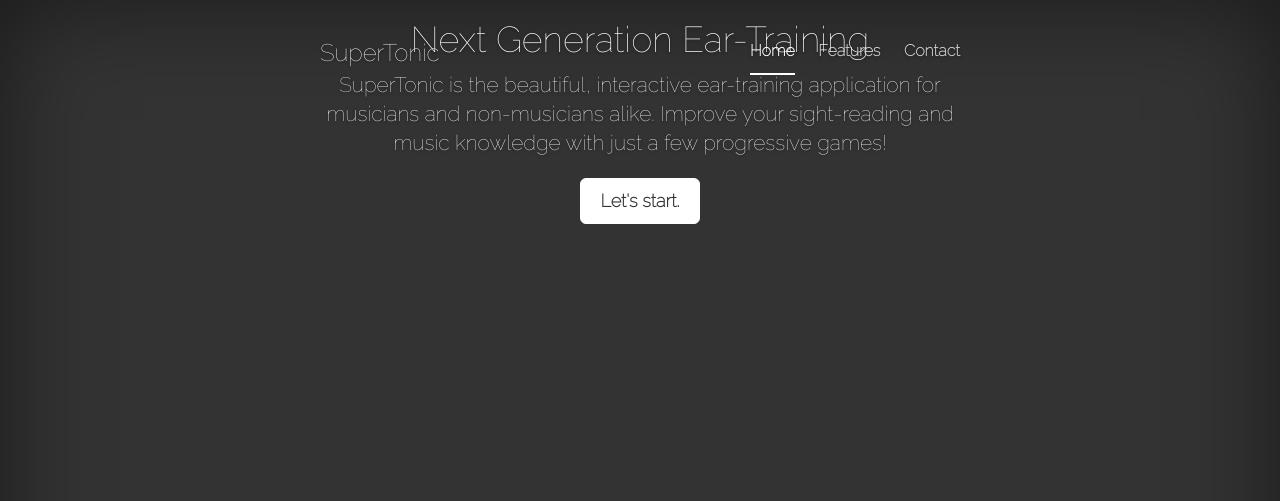
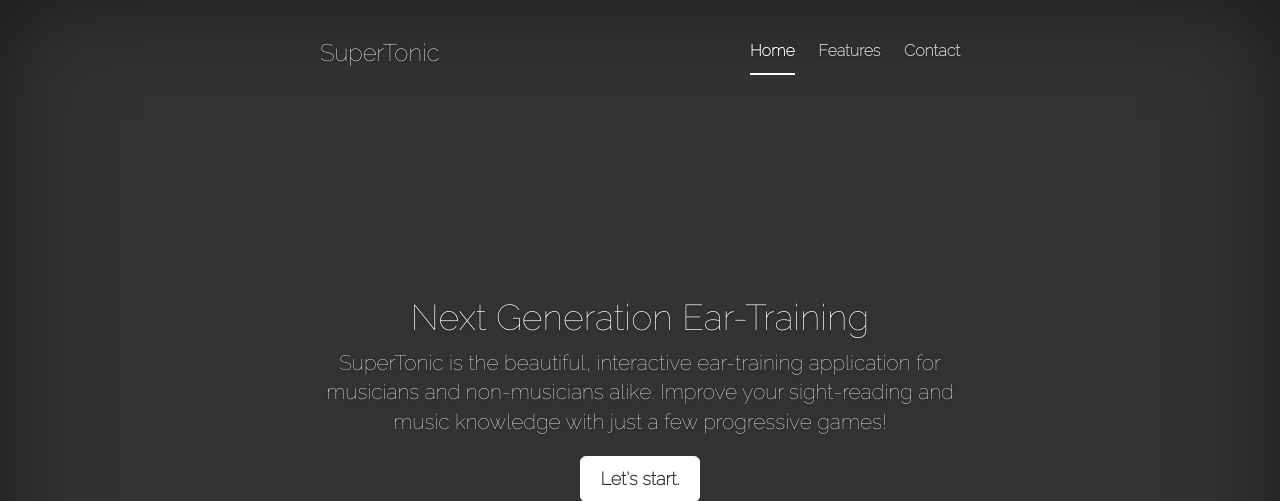
Before and after one commit to CaptainKanuk/eartraining, a Django app: page / in a window 1280 px wide. Shown: the top 501 px of the page. Run offline with Django 3.2, Linux system fonts and the light colour scheme; parts of the project's set-up code (start-up, migrations or seed data) failed here and were passed over; some libraries are stand-ins or nearby versions.

Commit message:
fixed masthead

```diff
--- a/templates/pages/index.html
+++ b/templates/pages/index.html
@@ -46,6 +46,10 @@
           </u1>
       	</div>
       </nav> -->
+
+      <div class="site-wrapper">
+
+  <div class="site-wrapper-inner">
       <div class="cover-container">
 
           <div class="masthead clearfix">
@@ -58,11 +62,6 @@
               </ul>
             </div>
           </div>
-      <div class="site-wrapper">
-
-	<div class="site-wrapper-inner">
-
-	  <div class="cover-container">
 
 	    <div class="inner cover">
 
```
